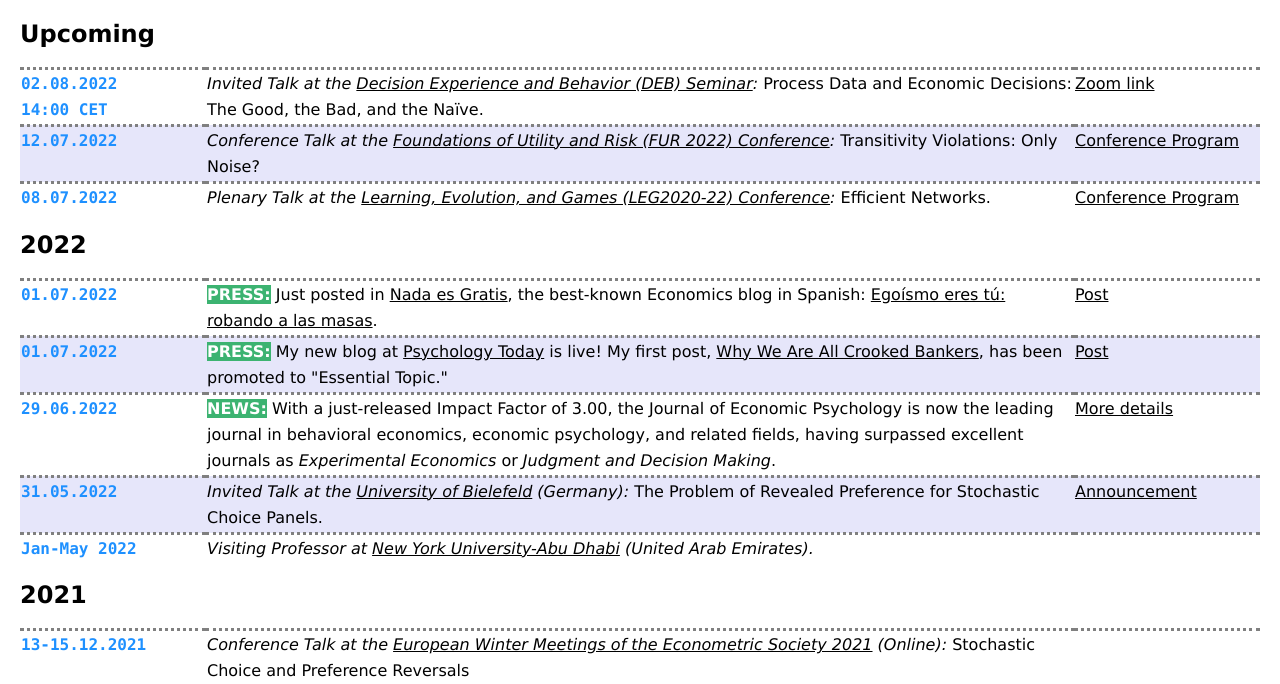
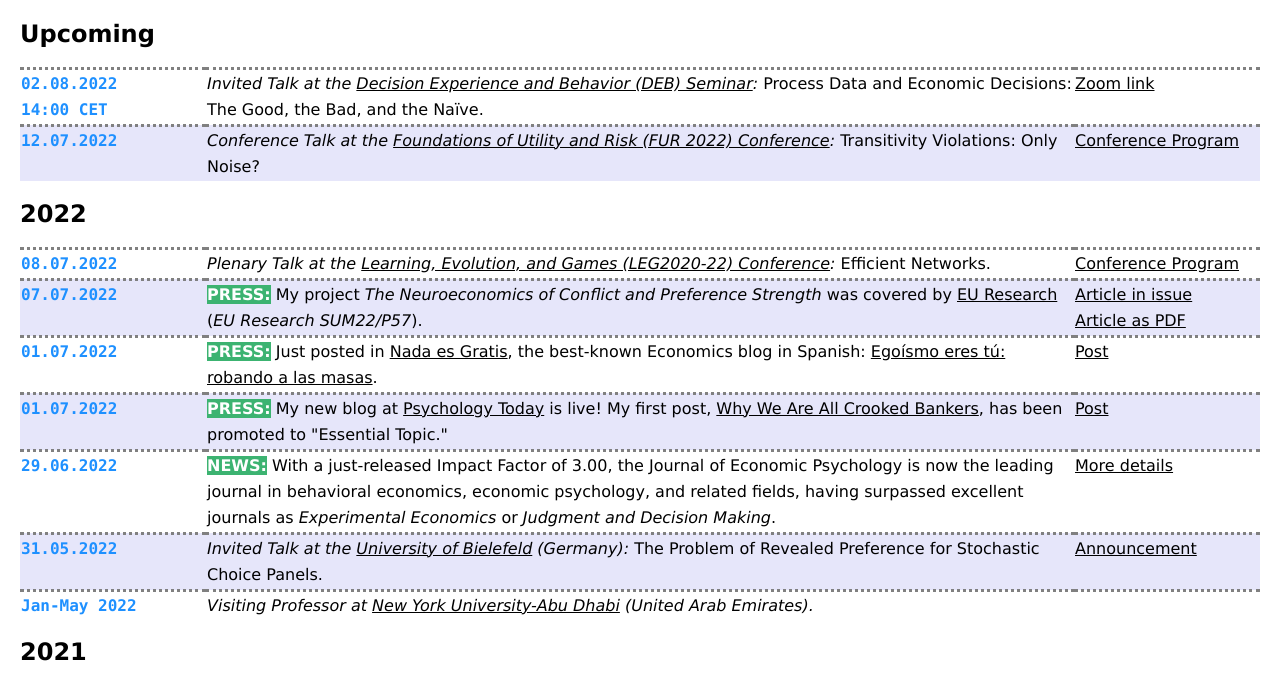
Before and after one commit to alosferrer/alosferrer.github.io, a plain HTML site: page newsframe.html in a window 1280 px wide. Shown: the part 94-778 px from the top of the page. Drawn offline with Linux system fonts and the light colour scheme.

Commit message:
Updated News: EUResearch, plenary at LEG22

```diff
--- a/newsframe.html
+++ b/newsframe.html
@@ -28,12 +28,6 @@
 			</td><td class="linkcell"><a href="https://www.furconference.org/wp-content/uploads/2022/06/Full_Programme_2022.pdf"  target="_blank">Conference Program</a>
 			</td>
 		</tr>
-		<tr><td class="datecell">08.07.2022</td>
-			<td width=70%><i>Plenary Talk at the <a href="https://leg2020.imtlucca.it/invited-speakers" target="_blank">Learning, Evolution, and Games (LEG2020-22) Conference</a>:</i>
-			Efficient Networks.
-			</td><td class="linkcell"><a href="https://leg2020.imtlucca.it/program"  target="_blank">Conference Program</a>
-			</td>
-		</tr>
 		</tbody>
 </table>
 
@@ -41,6 +35,18 @@
 
 <table class="papertable">
 	<tbody>
+		<tr><td class="datecell">08.07.2022</td>
+			<td width=70%><i>Plenary Talk at the <a href="https://leg2020.imtlucca.it/invited-speakers" target="_blank">Learning, Evolution, and Games (LEG2020-22) Conference</a>:</i>
+			Efficient Networks.
+			</td><td class="linkcell"><a href="https://leg2020.imtlucca.it/program" target="_blank">Conference Program</a>
+			</td>
+		</tr>
+		<tr><td class="datecell">07.07.2022</td>
+			<td width=70%><b style="background-color:MediumSeaGreen; color:White;">PRESS:</b> My project <i>The Neuroeconomics of Conflict and Preference Strength</i>
+			was covered by <a href="http://www.euresearcher.com/14/eu-research-live" target="_blank">EU Research</a> (<i>EU Research SUM22/P57</i>).
+			</td><td class="linkcell"><a href="https://issuu.com/euresearcher/docs/the_neuro-economics_of_conflict_eur31_h_res" target="_blank">Article in issue</a>
+			<br><a href="files/NeuroeconEUResearch.pdf">Article as PDF</a></td>
+		</tr>
 		<tr><td class="datecell">01.07.2022</td>
 			<td width=70%><b style="background-color:MediumSeaGreen; color:White;">PRESS:</b> Just posted in <a href="https://nadaesgratis.es/" target="_blank">Nada es Gratis</a>, the best-known Economics blog in Spanish:
 			 <a href="https://nadaesgratis.es/admin/egoismo-eres-tu-robando-a-las-masas" target="_blank">Ego&iacute;smo eres t&uacute;: robando a las masas</a>.
```
